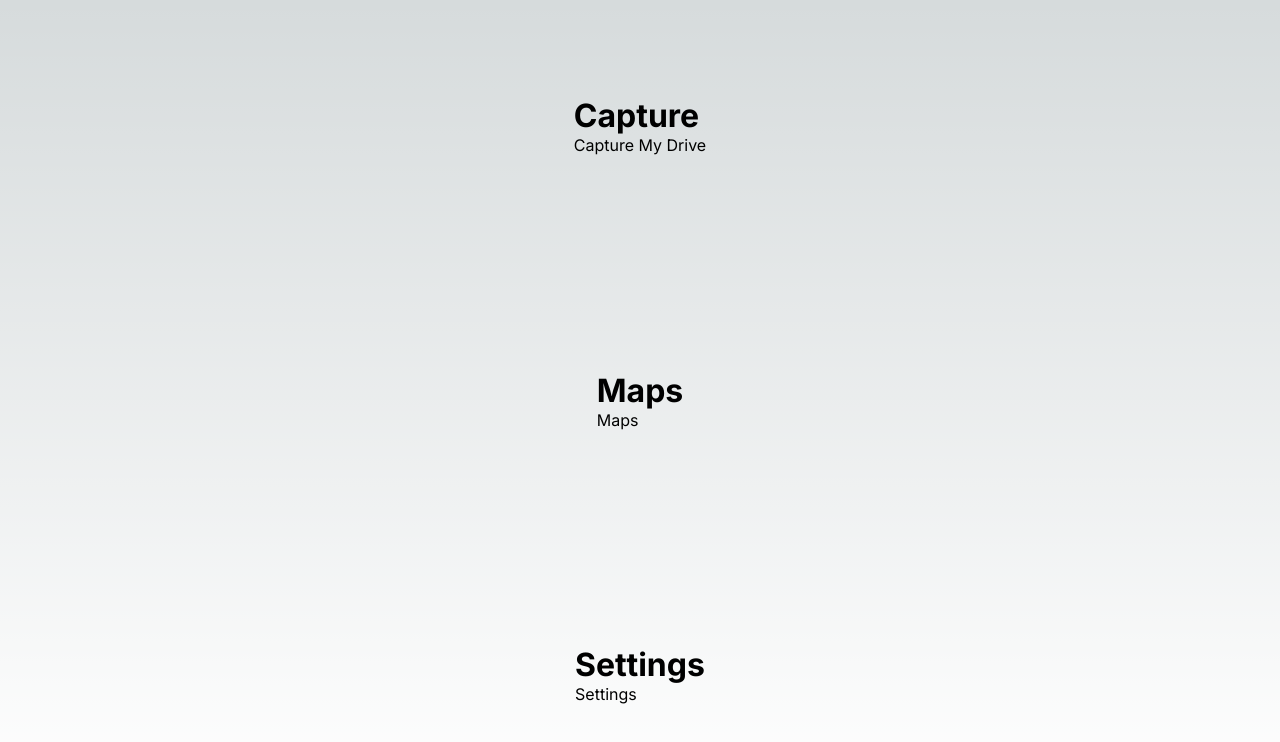
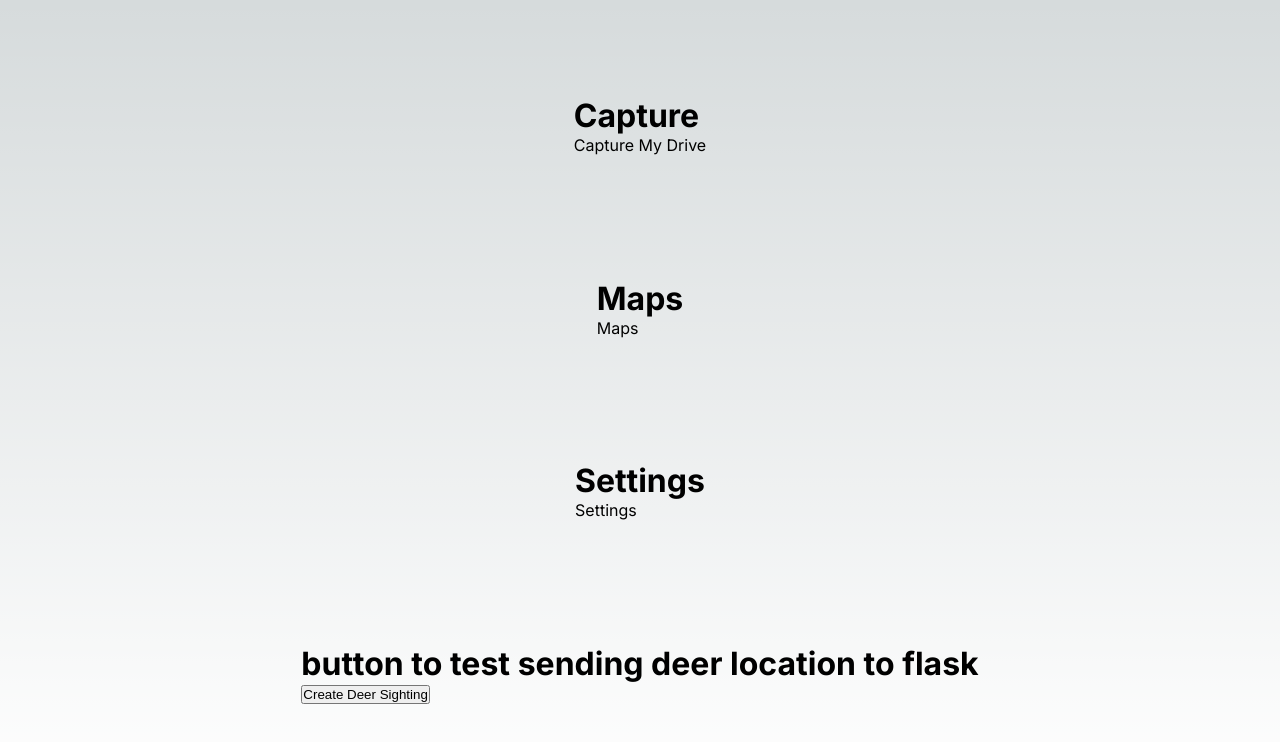
Before and after one commit to malabudi/deer-tracker-fe, a Next.js app: page / in a window 1280 px wide. Shown: the top 742 px of the page. Built offline with nearby package versions, Linux system fonts and the light colour scheme.

Commit message:
updates made to "deer sighting location button " , and a bugg fix to type errors .

```diff
--- /dev/null
+++ b/src/DeerSighting/deersighting.tsx
@@ -0,0 +1,39 @@
+import React from 'react';
+import useLocation from '@/hooks/useLocation';
+import {
+  createDeerSighting,
+  DeerSighting,
+} from '@/DeerSighting/deersightinglocation';
+
+const CreateSightingButton: React.FC = () => {
+  const { latitude, longitude } = useLocation({
+    onLocationUpdate: (latitude, longitude) => {
+      `Location updated: Latitude: ${latitude}, Longitude: ${longitude}`;
+    },
+  });
+  const currentTimestamp = new Date().toISOString();
+  const handleCreateSighting = async () => {
+    if (latitude !== null && longitude !== null) {
+      // Use the DeerSighting interface here for type safety
+      const sightingData: DeerSighting = {
+        longitude,
+        latitude,
+        timestamp: currentTimestamp,
+        image: null, // Replace with actual image data or remove if not needed
+      };
+
+      try {
+        const response = await createDeerSighting(sightingData);
+        console.log('Deer sighting created:', response);
+      } catch (error) {
+        console.error('Error creating deer sighting:', error);
+      }
+    } else {
+      console.error('Location data is missing');
+    }
+  };
+
+  return <button onClick={handleCreateSighting}>Create Deer Sighting</button>;
+};
+
+export default CreateSightingButton;
--- /dev/null
+++ b/src/DeerSighting/deersightinglocation.tsx
@@ -0,0 +1,24 @@
+import { API_PATH } from '@/utils/constants';
+
+export interface DeerSighting {
+  longitude: number;
+  latitude: number;
+  timestamp: string;
+  image: null;
+}
+
+export const createDeerSighting = async (newSighting: DeerSighting) => {
+  const response = await fetch(`${API_PATH}/deer_sightings`, {
+    method: 'POST',
+    headers: {
+      'Content-Type': 'application/json',
+    },
+    body: JSON.stringify(newSighting),
+  });
+
+  if (!response.ok) {
+    throw new Error('Failed to create deer sighting');
+  }
+
+  return response.json();
+};
--- a/src/app/page.tsx
+++ b/src/app/page.tsx
@@ -1,5 +1,7 @@
+'use client';
 import styles from './page.module.css';
 import Link from 'next/link';
+import CreateSightingButton from '@/DeerSighting/deersighting';
 
 export default function Home() {
   return (
@@ -18,6 +20,10 @@ export default function Home() {
         <h1>Settings</h1>
         <Link href="settings">Settings</Link>
       </div>
+      <div>
+        <h1>button to test sending deer location to flask</h1>
+        <CreateSightingButton />
+      </div>
     </main>
   );
 }
--- a/src/utils/constants.ts
+++ b/src/utils/constants.ts
@@ -1,2 +1 @@
-const API_PATH = 'http://localhost:5000/api';
-export default API_PATH;
+export const API_PATH = 'http://localhost:5000/api';
```
